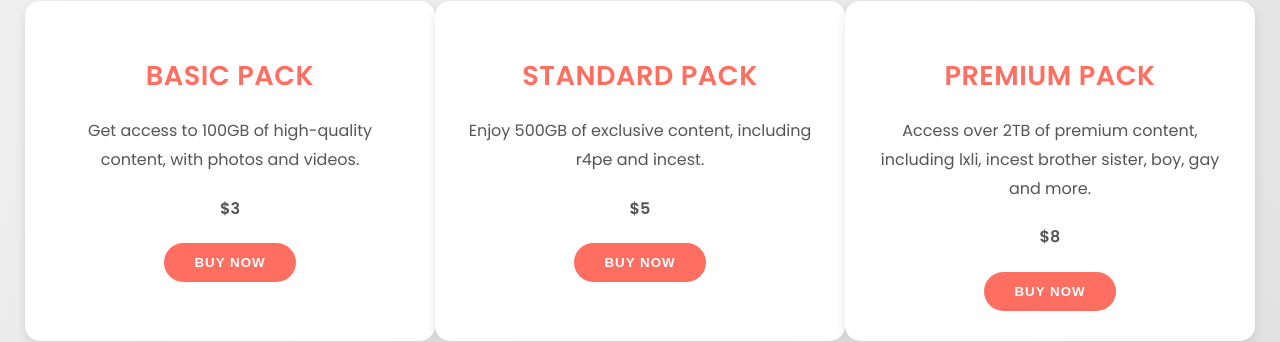
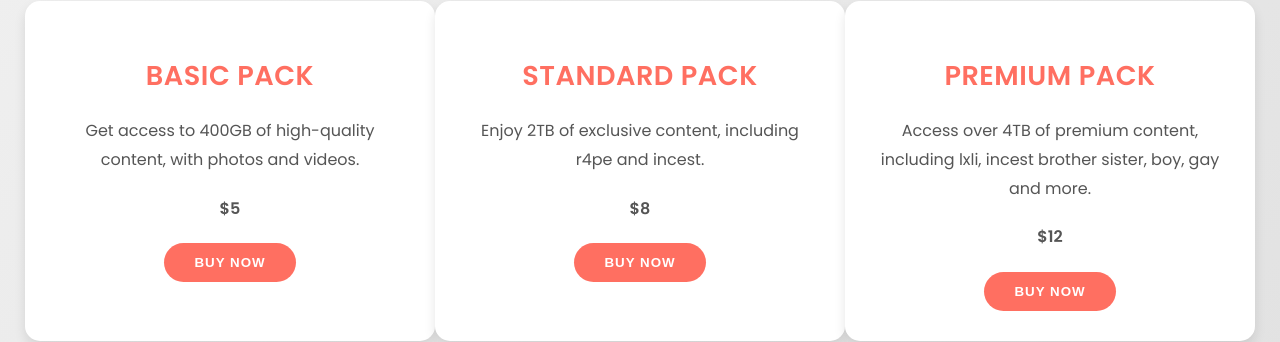
Before and after one commit to foxy093/pck, a plain HTML site: page index.html in a window 1280 px wide. Shown: the part 153-495 px from the top of the page. Drawn offline with Linux system fonts and the light colour scheme.

Commit message:
Update index.html

```diff
--- a/index.html
+++ b/index.html
@@ -128,8 +128,8 @@
     <div class="container">
         <div class="tile">
             <h2>Basic Pack</h2>
-            <p>Get access to 100GB of high-quality content, with photos and videos.</p>
-            <p class="price">$3</p>
+            <p>Get access to 400GB of high-quality content, with photos and videos.</p>
+            <p class="price">$5</p>
             <!-- Hidden PayPal form -->
             <form action="https://www.paypal.com/cgi-bin/webscr" method="post" target="_top" id="paypalFormBasic">
               <input type="hidden" name="cmd" value="_s-xclick" />
@@ -142,8 +142,8 @@
 
         <div class="tile">
             <h2>Standard Pack</h2>
-            <p>Enjoy 500GB of exclusive content, including r4pe and incest.</p>
-            <p class="price">$5</p>
+            <p>Enjoy 2TB of exclusive content, including r4pe and incest.</p>
+            <p class="price">$8</p>
             <!-- Hidden PayPal form for Standard Plan -->
             <form action="https://www.paypal.com/cgi-bin/webscr" method="post" target="_top" id="paypalFormStandard">
                <input type="hidden" name="cmd" value="_s-xclick">
@@ -156,8 +156,8 @@
 
         <div class="tile">
             <h2>Premium Pack</h2>
-            <p>Access over 2TB of premium content, including lxli, incest brother sister, boy, gay and more.</p>
-            <p class="price">$8</p>
+            <p>Access over 4TB of premium content, including lxli, incest brother sister, boy, gay and more.</p>
+            <p class="price">$12</p>
             <!-- Hidden PayPal form for Premium Plan -->
             <form action="https://www.paypal.com/cgi-bin/webscr" method="post" target="_top" id="paypalFormPremium">
                 <input type="hidden" name="cmd" value="_s-xclick" />
```
